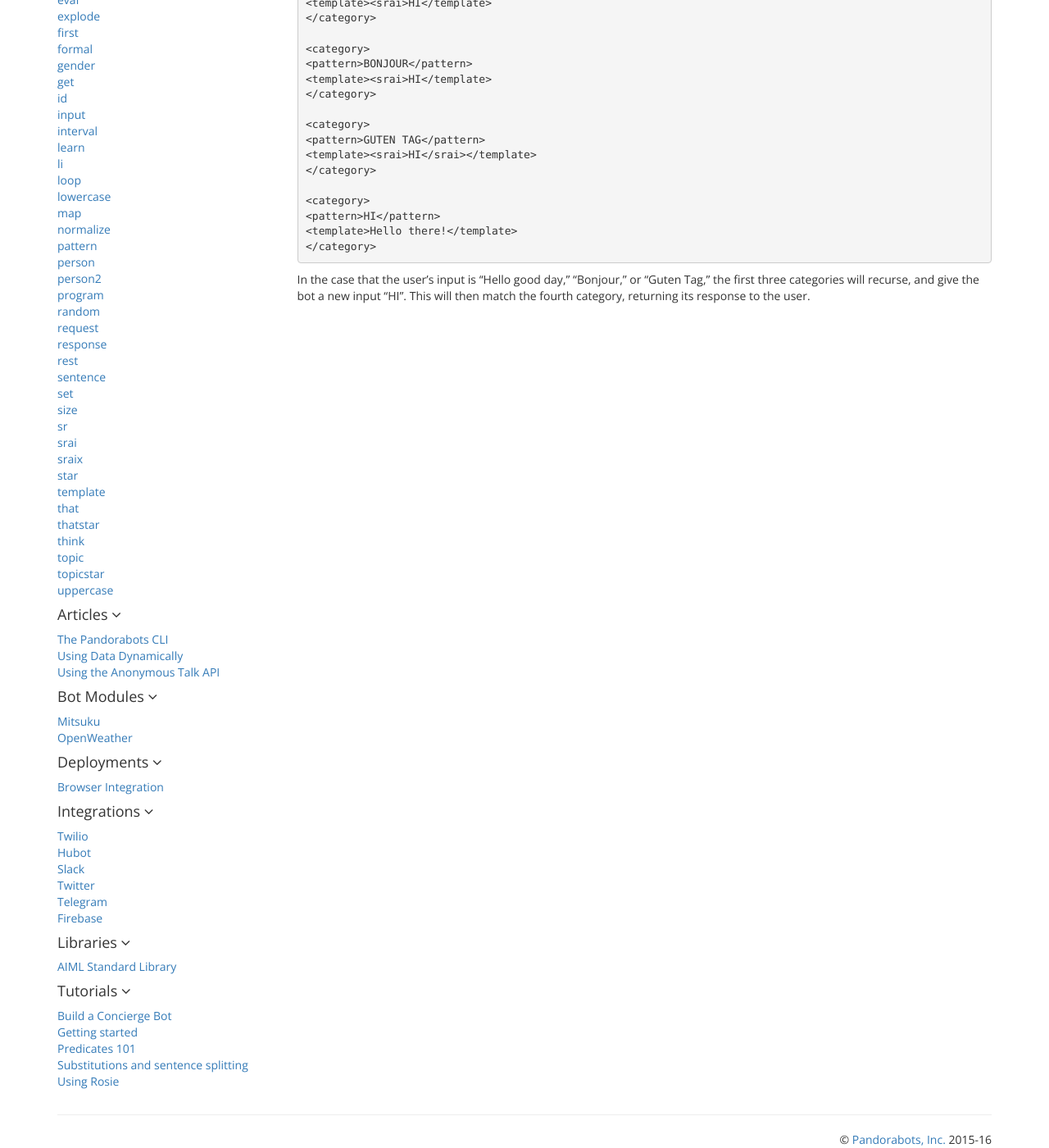
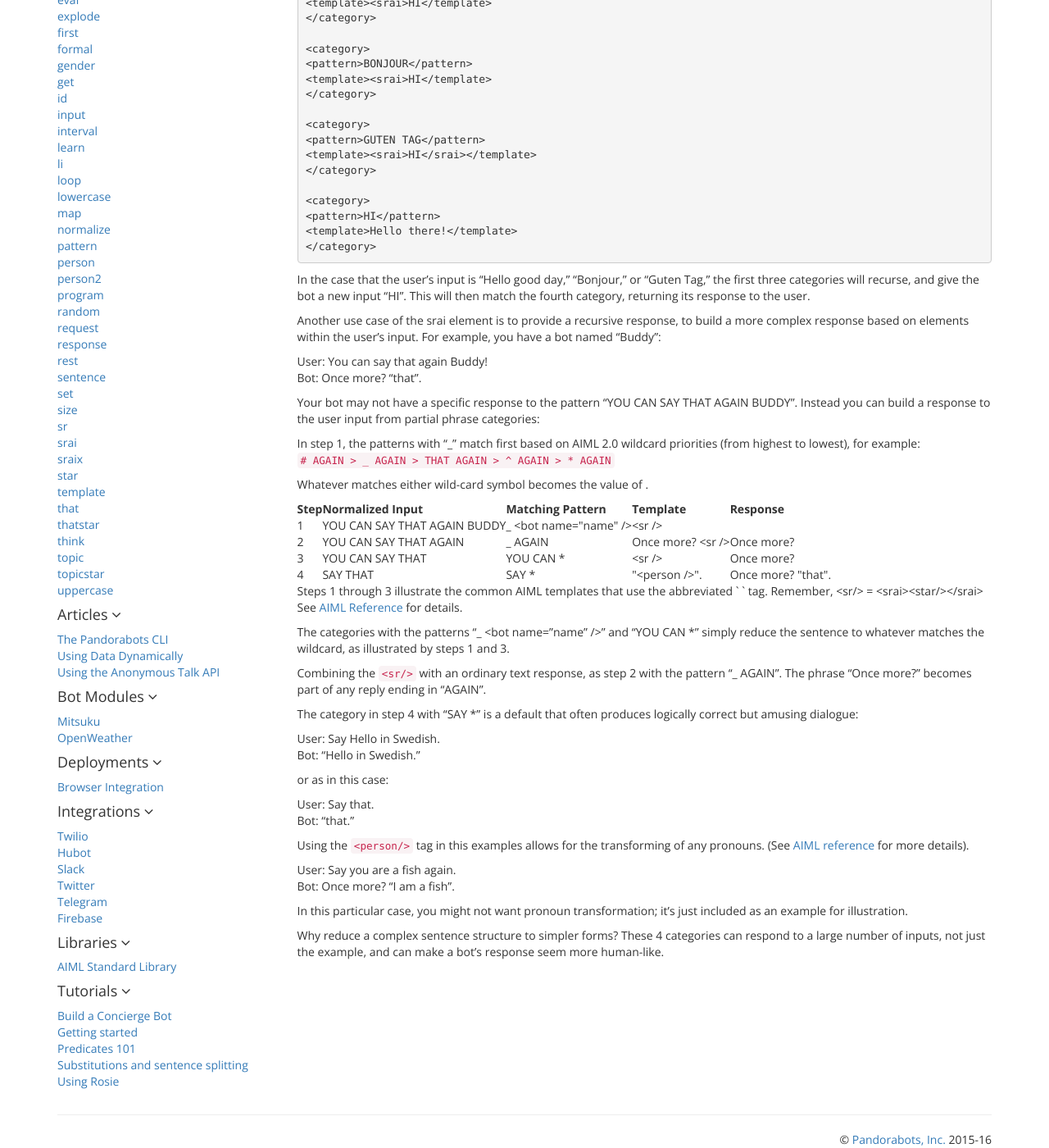
Before and after one commit to pandorabots/pandorabots.github.io, a Jekyll site: the page built from _aiml/srai.md, in a window 1280 px wide and 1400 px high, scrolled down 361 px. Shown: the whole window at 82% size. Built offline with Jekyll 4.4.1, drawn with Linux system fonts in a browser that asks for light colours.

Commit message:
Added recursive response examples

```diff
--- a/_aiml/srai.md
+++ b/_aiml/srai.md
@@ -33,3 +33,51 @@ The most typical use case of the srai element is to "reduce" an input by removin
     </category>
 
 In the case that the user's input is "Hello good day," "Bonjour," or "Guten Tag," the first three categories will recurse, and give the bot a new input "HI". This will then match the fourth category, returning its response to the user.
+
+
+Another use case of the srai element is to provide a recursive response, to build a more complex response based on elements within the user's input.  For example, you have a bot named "Buddy":
+
+User: You can say that again Buddy!
+Bot: Once more? "that".
+
+Your bot may not have a specific response to the pattern "YOU CAN SAY THAT AGAIN BUDDY". Instead you can build a response to the user input from partial phrase categories:
+
+
+In step 1, the patterns with "_" match first based on AIML 2.0 wildcard priorities (from highest to lowest), for example:
+`# AGAIN > _ AGAIN > THAT  AGAIN >  ^ AGAIN > * AGAIN`
+
+Whatever matches either wild-card symbol becomes the value of <star/>.
+
+
+<table>
+   <tr><th>Step</th><th>Normalized Input</th><th>Matching Pattern</th><th>Template</th><th>Response</th></tr>
+    <tr><td>1</td><td>YOU CAN SAY THAT AGAIN BUDDY</td><td>_ &lt;bot name="name" /&gt;</td><td>&lt;sr /&gt;</td><td></td></tr>
+    <tr><td>2</td><td>YOU CAN SAY THAT AGAIN</td><td>_ AGAIN</td><td>Once more? &lt;sr /&gt;</td><td>Once more?</td></tr>
+    <tr><td>3</td><td>YOU CAN SAY THAT</td><td>YOU CAN *</td><td>&lt;sr /&gt;</td><td>Once more?</td></tr>
+    <tr><td>4</td><td>SAY THAT</td><td>SAY *</td><td>"&lt;person /&gt;".</td><td>Once more? "that".</td></tr>
+</table>
+
+Steps 1 through 3 illustrate the common AIML templates that use the abbreviated ` <sr/>` tag. Remember, &lt;sr/&gt; = &lt;srai&gt;&lt;star/&gt;&lt;/srai&gt; See [AIML Reference](http://docs.pandorabots.com/aiml/sr/) for details.
+
+The categories with the patterns "_ &lt;bot name="name" /&gt;" and "YOU CAN *" simply reduce the sentence to whatever matches the wildcard, as illustrated by steps 1 and 3.
+
+Combining the `<sr/>` with an ordinary text response, as step 2 with the pattern "_ AGAIN". The phrase "Once more?" becomes part of any reply ending in "AGAIN".
+
+The category in step 4 with "SAY *" is a default that often produces logically correct but amusing dialogue:
+
+User: Say Hello in Swedish.
+Bot: "Hello in Swedish."
+
+or as in this case:
+
+User: Say that.
+Bot: "that."
+
+Using the `<person/>` tag in this examples allows for the transforming of any pronouns. (See [AIML reference](http://docs.pandorabots.com/aiml/person/) for more details).
+
+User: Say you are a fish again.
+Bot: Once more?  "I am a fish".
+
+In this particular case, you might not want pronoun transformation; it's just included as an example for illustration.
+
+Why reduce a complex sentence structure to simpler forms? These 4 categories can respond to a large number of inputs, not just the example, and can make a bot's response seem more human-like.
```
